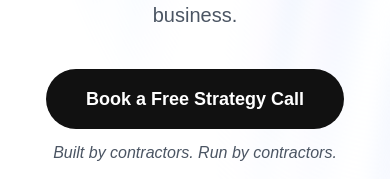
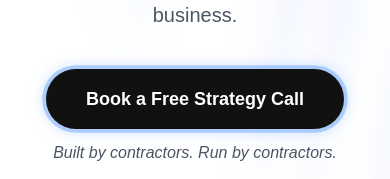
Before and after one commit to mediasummitagency/summitmedia, a Next.js app: page /flooring in a window 390 px wide. Shown: the part 444-623 px from the top of the page. Built offline with nearby package versions, Linux system fonts and the light colour scheme; a web font is replaced by a local one.

Commit message:
Add pulsing blue aurora glow ring to CTA buttons on mobile
Co-authored-by: Cursor <cursoragent@cursor.com>

```diff
--- a/src/app/globals.css
+++ b/src/app/globals.css
@@ -194,6 +194,26 @@
   animation: cta-btn-pulse 2.2s ease-in-out infinite;
 }
 
+@keyframes cta-ring-glow {
+  0%, 100% {
+    box-shadow: 0 0 0 0 rgba(96, 165, 250, 0.55), 0 0 0 0 rgba(59, 130, 246, 0);
+  }
+  50% {
+    box-shadow: 0 0 14px 3px rgba(96, 165, 250, 0.3), 0 0 0 4px rgba(59, 130, 246, 0.35);
+  }
+}
+
+.cta-ring-glow {
+  animation: cta-ring-glow 2.8s ease-in-out infinite;
+}
+
+@media (min-width: 640px) {
+  .cta-ring-glow {
+    animation: none;
+    box-shadow: none;
+  }
+}
+
 @layer base {
   * {
     @apply border-border outline-ring/50;
--- a/src/components/ui/cta-button.tsx
+++ b/src/components/ui/cta-button.tsx
@@ -103,7 +103,7 @@ export function CtaButton({
         ref={btnRef}
         className={cn(
           "relative overflow-hidden bg-[#111111] text-white font-bold rounded-full cursor-pointer",
-          "transition-all duration-300 ease-out",
+          "transition-all duration-300 ease-out cta-ring-glow",
           "hover:scale-105 hover:bg-[#2a3050] hover:shadow-[0_8px_40px_rgba(26,31,54,0.45)]",
           "active:scale-95 active:shadow-[0_2px_10px_rgba(0,0,0,0.25),inset_0_2px_4px_rgba(0,0,0,0.15)] active:duration-100",
           pulse && "cta-pulse",
```
